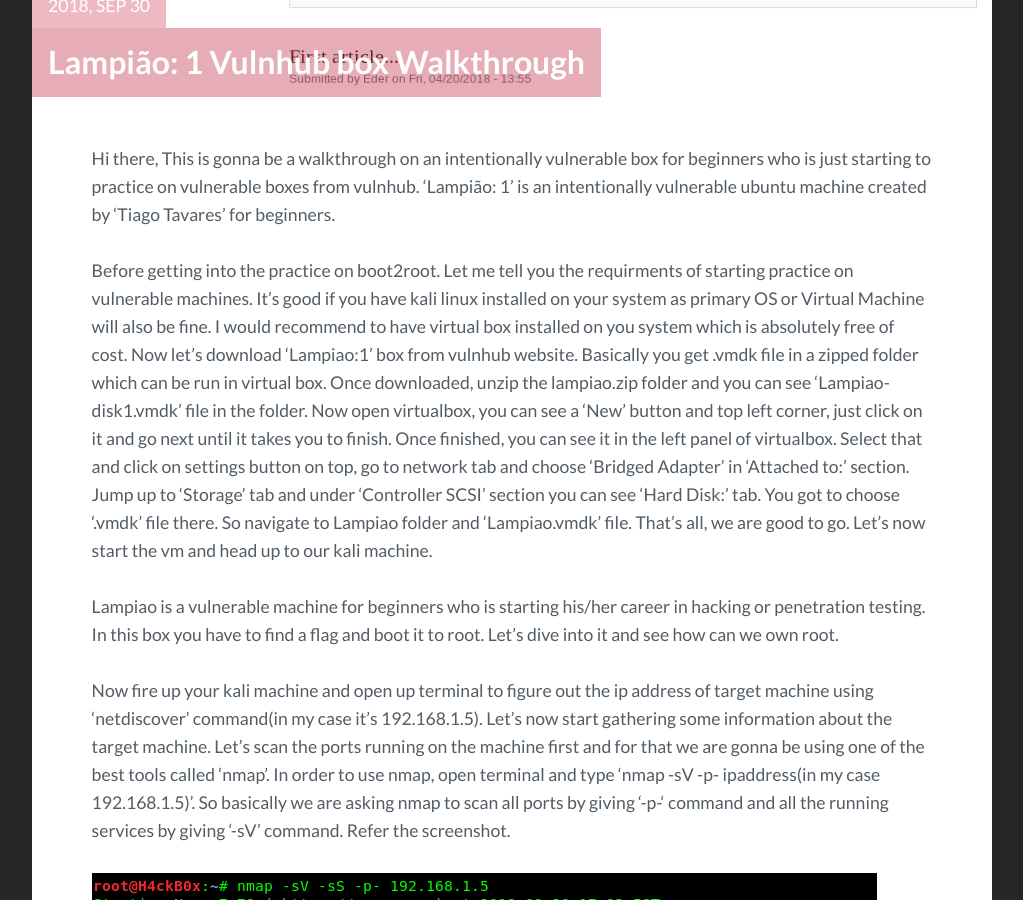
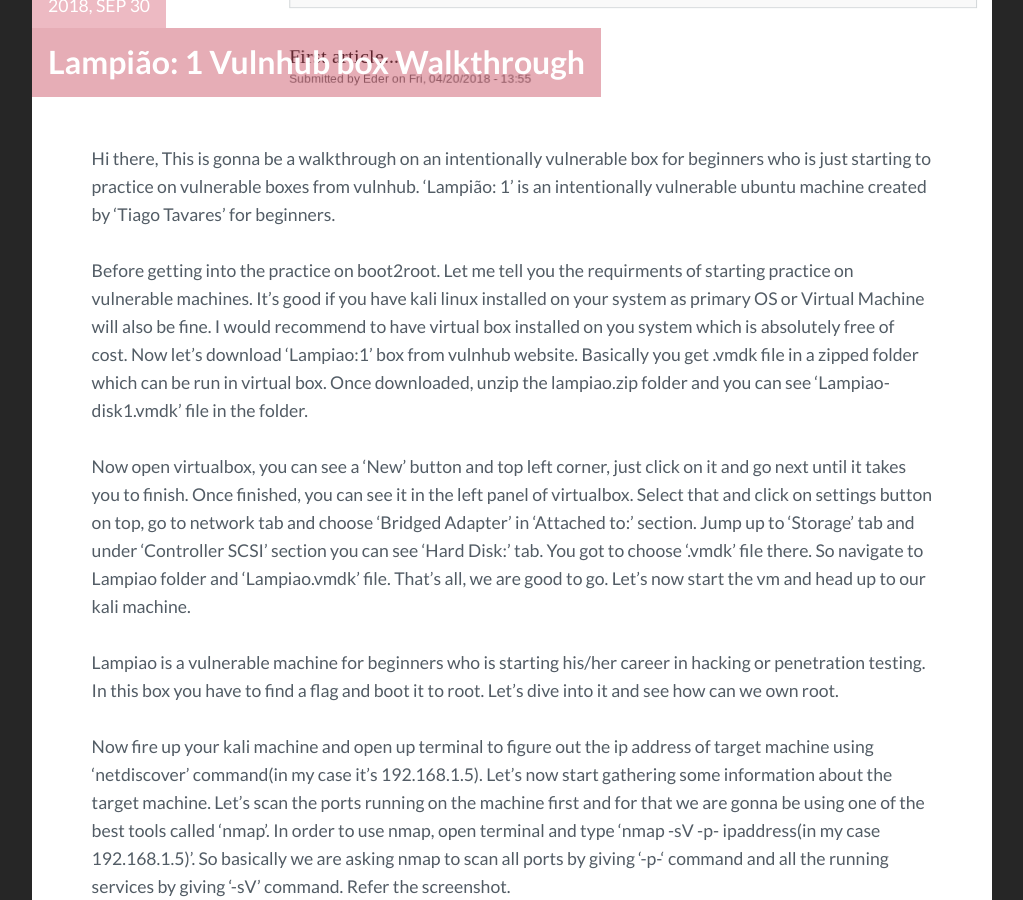
Before and after one commit to sunny6300/innodict.github.io, a Jekyll site: the page built from _posts/2018-09-30-Lampiao:1-Vulnhub-Walkthrough.md, in a window 1280 px wide and 900 px high, scrolled down 616 px. Shown: the whole window, without its empty margins (128-1151 px from the left). Built offline with Jekyll 4.4.1, drawn with Linux system fonts in a browser that asks for light colours; some of the changed text lies outside the part shown.

```diff
--- a/_posts/2018-09-30-Lampiao:1-Vulnhub-Walkthrough.md
+++ b/_posts/2018-09-30-Lampiao:1-Vulnhub-Walkthrough.md
@@ -8,7 +8,9 @@ tag: [Hack , Vulnhub_Box , Pentest]
 ---
 Hi there, This is gonna be a walkthrough on an intentionally vulnerable box for beginners who is just starting to practice on vulnerable boxes from vulnhub. 'Lampião: 1' is an intentionally vulnerable ubuntu machine created by 'Tiago Tavares' for beginners.
 
-Before getting into the practice on boot2root. Let me tell you the requirments of starting practice on vulnerable machines. It's good if you have kali linux installed on your system as primary OS or Virtual Machine will also be fine. I would recommend to have virtual box installed on you system which is absolutely free of cost. Now let's download 'Lampiao:1' box from vulnhub website. Basically you get .vmdk file in a zipped folder which can be run in virtual box. Once downloaded, unzip the lampiao.zip folder and you can see 'Lampiao-disk1.vmdk' file in the folder. Now open virtualbox, you can see a 'New' button and top left corner, just click on it and go next until it takes you to finish. Once finished, you can see it in the left panel of virtualbox. Select that and click on settings button on top, go to network tab and choose 'Bridged Adapter' in 'Attached to:' section. Jump up to 'Storage' tab and under 'Controller SCSI' section you can see 'Hard Disk:' tab. You got to choose '.vmdk' file there. So navigate to Lampiao folder and 'Lampiao.vmdk' file. That's all, we are good to go. Let's now start the vm and head up to our kali machine.
+Before getting into the practice on boot2root. Let me tell you the requirments of starting practice on vulnerable machines. It's good if you have kali linux installed on your system as primary OS or Virtual Machine will also be fine. I would recommend to have virtual box installed on you system which is absolutely free of cost. Now let's download 'Lampiao:1' box from vulnhub website. Basically you get .vmdk file in a zipped folder which can be run in virtual box. Once downloaded, unzip the lampiao.zip folder and you can see 'Lampiao-disk1.vmdk' file in the folder.
+
+Now open virtualbox, you can see a 'New' button and top left corner, just click on it and go next until it takes you to finish. Once finished, you can see it in the left panel of virtualbox. Select that and click on settings button on top, go to network tab and choose 'Bridged Adapter' in 'Attached to:' section. Jump up to 'Storage' tab and under 'Controller SCSI' section you can see 'Hard Disk:' tab. You got to choose '.vmdk' file there. So navigate to Lampiao folder and 'Lampiao.vmdk' file. That's all, we are good to go. Let's now start the vm and head up to our kali machine.
 
 Lampiao is a vulnerable machine for beginners who is starting his/her career in hacking or penetration testing. In this box you have to find a flag and boot it to root. Let's dive into it and see how can we own root.
 
@@ -104,7 +106,7 @@ Let's now connect root using ssh and see if we can find our flag there. The root
 
 ![](/assets/img/vulnhub_box/Lampiao-1/24.png){:class="img-responsive"}
 
-When we list the directory we can find a file(flag.txt) which is our flag. Let's open and see using 'cat' command. Here we go, we have our flag here.
+When we list the directory, we can find a file(flag.txt) which is our flag. Let's open and see using 'cat' command. Here we go, we have our flag here..............
 
  Thanks for reading... Happy Hacking.....
 
```
Also changed, not shown: other parts of _posts/2018-09-30-Lampiao:1-Vulnhub-Walkthrough.md (+8 -8 lines).
